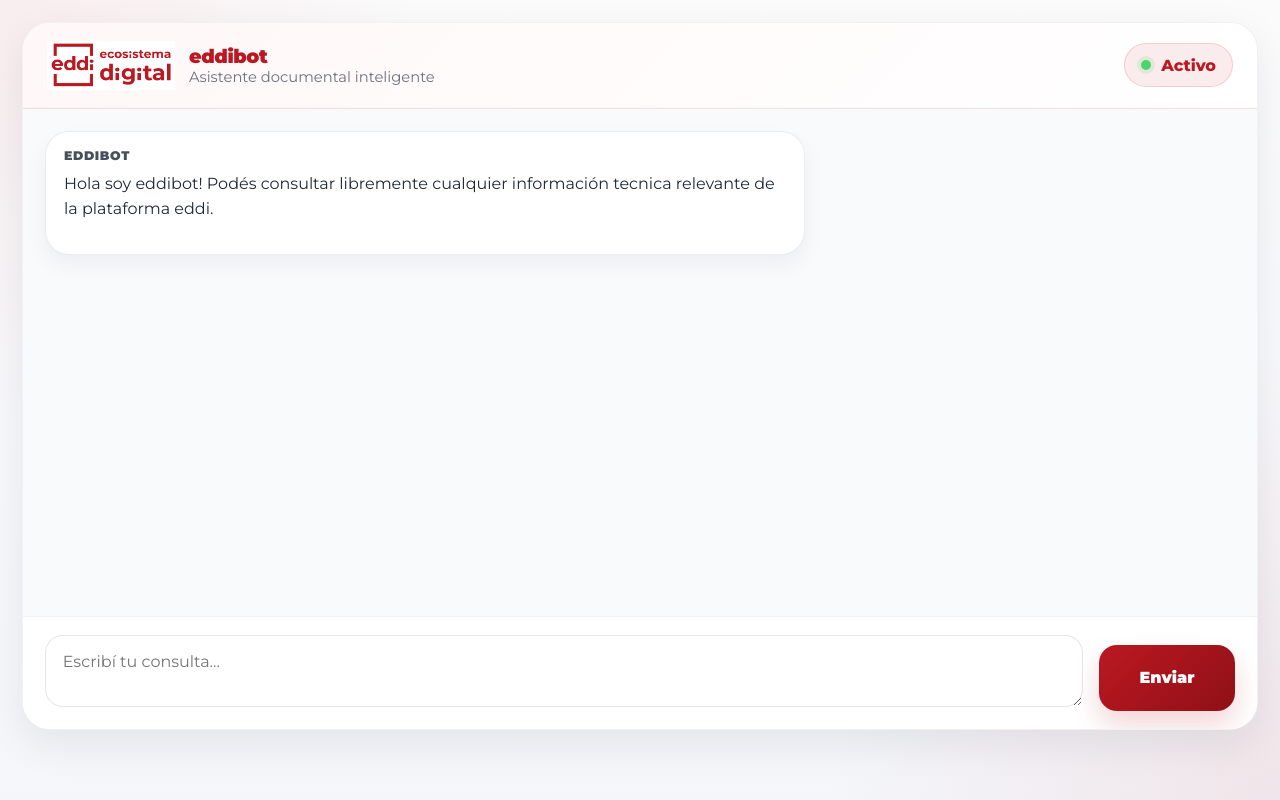
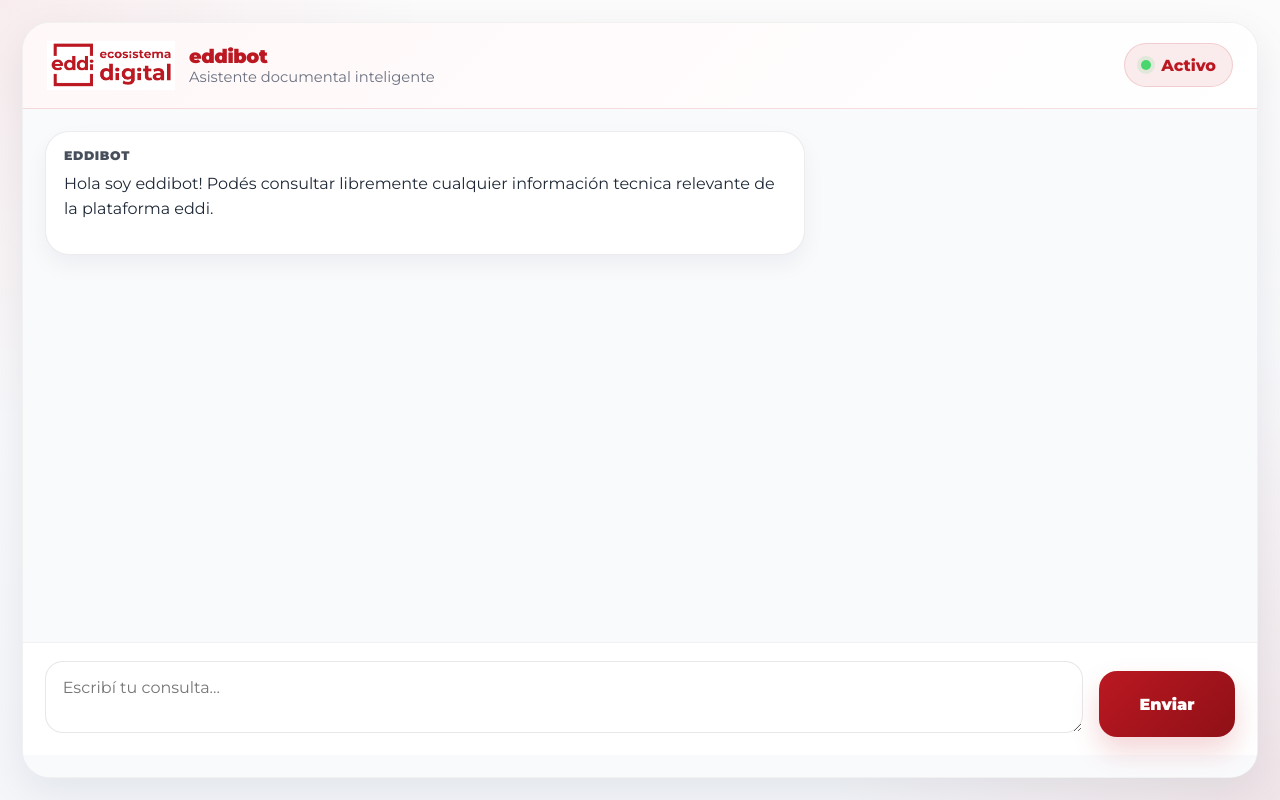
Before and after one commit to Subsecretaria-de-Servicios-publicos/eddi-bot, a Python web app: template app/templates/chat.html in a window 1280 px wide. Run offline with Jinja, Linux system fonts and the light colour scheme; the template is opened without the code that fills it, so the values that code supplies are empty.

Commit message:
fix: el input del chat siempre visible sin necesidad de scroll
Reemplaza min-height fijos por layout flex column con height: 100vh,
de modo que el área de mensajes ocupe el espacio disponible y
el compose (textarea + botón Enviar) quede siempre anclado al fondo.

Co-Authored-By: Claude Sonnet 4.6 <noreply@anthropic.com>

```diff
--- a/app/static/css/chat.css
+++ b/app/static/css/chat.css
@@ -16,18 +16,26 @@
     radial-gradient(circle at top left, rgba(222,107,115,.10), transparent 28%),
     radial-gradient(circle at bottom right, rgba(187,24,33,.08), transparent 30%),
     linear-gradient(180deg, #fbfbfc 0%, #f4f6fa 100%);
-  min-height: 100vh;
+  height: 100vh;
   padding: 22px;
+  box-sizing: border-box;
+  display: flex;
+  flex-direction: column;
 }
 
 .chat-shell{
   max-width: 1280px;
+  width: 100%;
   margin: 0 auto;
   border-radius: 28px;
   overflow: hidden;
   background: var(--eddi-surface);
   box-shadow: var(--eddi-shadow);
   border: 1px solid rgba(17,24,39,.06);
+  flex: 1;
+  min-height: 0;
+  display: flex;
+  flex-direction: column;
 }
 
 .chat-topbar-red{
@@ -99,7 +107,9 @@
 .chat-layout{
   display: grid;
   grid-template-columns: 300px 1fr;
-  min-height: 620px;
+  flex: 1;
+  min-height: 0;
+  overflow: hidden;
 }
 
 .chat-sidebar{
@@ -171,10 +181,12 @@
 }
 
 .chat-main{
-  display: grid;
-  grid-template-rows: 1fr auto;
+  display: flex;
+  flex-direction: column;
   background: #f9fafc;
   min-width: 0;
+  min-height: 0;
+  overflow: hidden;
 }
 
 .chat-messages{
@@ -183,7 +195,8 @@
   display: flex;
   flex-direction: column;
   gap: 14px;
-  min-height: 420px;
+  flex: 1;
+  min-height: 0;
 }
 
 .msg-row{
@@ -240,6 +253,7 @@
   grid-template-columns: 1fr 136px;
   gap: 16px;
   align-items: end;
+  flex-shrink: 0;
 }
 
 .compose-input-wrap{
@@ -286,6 +300,13 @@
 
 .compose-send-btn:active{
   transform: translateY(0);
+}
+
+.chat-sources{
+  padding: 0 22px 22px;
+  display: grid;
+  gap: 12px;
+  flex-shrink: 0;
 }
 
 @media (max-width: 1100px){
--- a/app/templates/chat.html
+++ b/app/templates/chat.html
@@ -68,15 +68,19 @@
   .chat-layout {
     display: flex;
     flex-direction: row;
-    /* Elimina el espacio reservado para el aside */
+    flex: 1;
+    min-height: 0;
+    overflow: hidden;
   }
   .chat-main {
     flex: 1 1 100%;
     width: 100%;
     max-width: 100%;
+    display: flex;
+    flex-direction: column;
+    min-height: 0;
+    overflow: hidden;
   }
-  /* Puedes eliminar o comentar cualquier regla relacionada con .chat-sidebar */
-  /* ...el resto del CSS igual... */
   .source-pdf-item {
     margin-bottom: 8px;
   }
```
